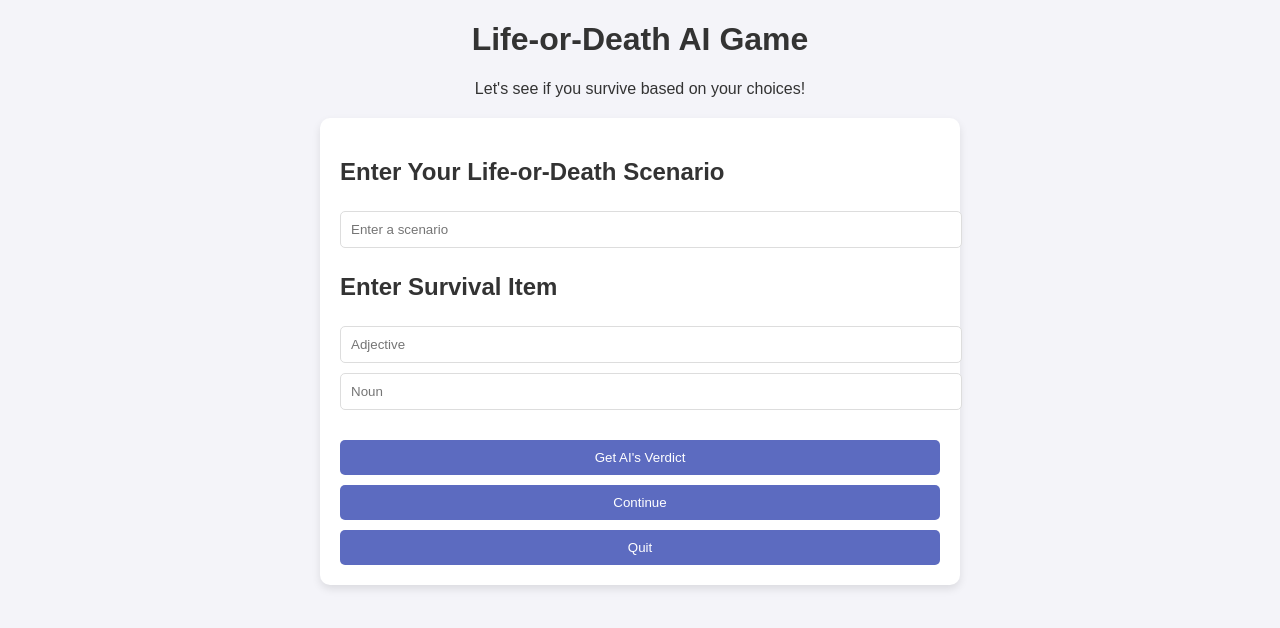
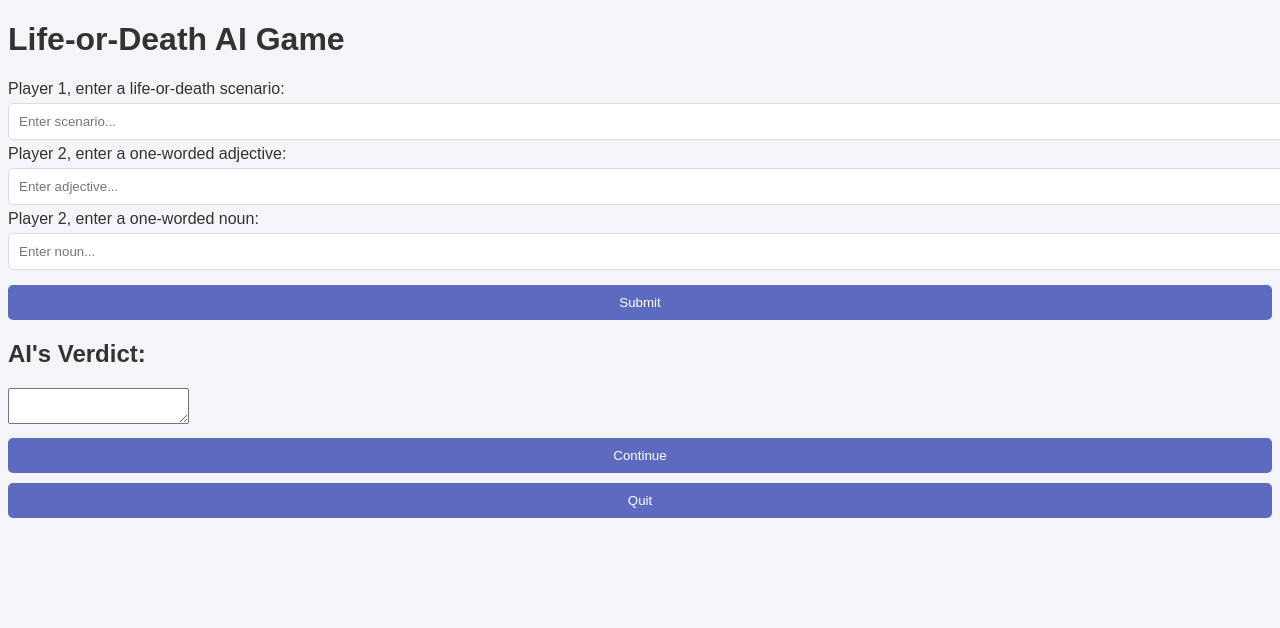
Before and after one commit to AKinThreads/AKinThreads.github.io, a plain HTML site: page LOD/life-or-death-game.html in a window 1280 px wide. Both pictures are taken after a click on the button "Continue". Drawn offline with Linux system fonts and the light colour scheme.

Commit message:
ai blank

```diff
--- a/LOD/life-or-death-game.html
+++ b/LOD/life-or-death-game.html
@@ -7,35 +7,24 @@
     <link rel="stylesheet" href="styles.css">
 </head>
 <body>
-  <header>
     <h1>Life-or-Death AI Game</h1>
-    <p>Let's see if you survive based on your choices!</p>
-  </header>
 
-  <section id="game">
-    <div id="scenario-section">
-      <h2>Enter Your Life-or-Death Scenario</h2>
-      <input type="text" id="scenario" placeholder="Enter a scenario" required>
-    </div>
+    <label for="scenario">Player 1, enter a life-or-death scenario:</label>
+    <input type="text" id="scenario" placeholder="Enter scenario...">
 
-    <div id="item-section">
-      <h2>Enter Survival Item</h2>
-      <input type="text" id="adjective" placeholder="Adjective" required>
-      <input type="text" id="noun" placeholder="Noun" required>
-    </div>
+    <label for="adjective">Player 2, enter a one-worded adjective:</label>
+    <input type="text" id="adjective" placeholder="Enter adjective...">
 
-    <button id="submit-btn">Get AI's Verdict</button>
+    <label for="noun">Player 2, enter a one-worded noun:</label>
+    <input type="text" id="noun" placeholder="Enter noun...">
 
-    <div id="ai-response" style="display: none;">
-      <h3>AI's Verdict:</h3>
-      <p id="response-text"></p>
-    </div>
+    <button id="submit-btn">Submit</button>
 
-    <div id="continue-section">
+    <h2>AI's Verdict:</h2>
+    <textarea id="response-text" readonly></textarea>  <!-- AI Response Text Area -->
+
     <button id="continue-btn">Continue</button>
     <button id="quit-btn">Quit</button>
-    </div>
-  </section>
 
     <script src="script.js"></script>
 </body>
--- a/LOD/script.js
+++ b/LOD/script.js
@@ -2,8 +2,7 @@ document.getElementById('submit-btn').addEventListener('click', async function()
   const scenario = document.getElementById('scenario').value;
   const adjective = document.getElementById('adjective').value;
   const noun = document.getElementById('noun').value;
-  const responseDiv = document.getElementById('ai-response');
-  const responseText = document.getElementById('response-text');
+  const responseTextArea = document.getElementById('response-text');  // Selects the textarea
 
   // Basic validation
   if (!scenario || !adjective || !noun) {
@@ -14,10 +13,8 @@ document.getElementById('submit-btn').addEventListener('click', async function()
   const prompt = `Scenario: ${scenario}\nSurvival item: ${adjective} ${noun}.\nDetermine if the person survives in a single small sentence.`;
 
   try {
-      // Debugging: Log before sending request
       console.log("Sending request to backend with prompt:", prompt);
 
-      // Call the backend to get AI's response
       const response = await fetch('/get-openai-response', {
           method: 'POST',
           headers: {
@@ -28,32 +25,27 @@ document.getElementById('submit-btn').addEventListener('click', async function()
 
       const data = await response.json();
 
-      // Debugging: Log the response
       console.log("Received response from AI:", data);
 
-      // Check if AI response exists
       if (data.ai_response) {
-          responseText.innerText = data.ai_response;
-          responseDiv.style.display = 'block';  // Show the AI response section
+          responseTextArea.value = data.ai_response;  // Updates the text area
       } else {
-          responseText.innerText = "No response from AI.";
-          responseDiv.style.display = 'block';
+          responseTextArea.value = "No response from AI.";
       }
 
   } catch (error) {
       console.error('Error fetching AI response:', error);
-      responseText.innerText = "Error fetching response. Please try again.";
-      responseDiv.style.display = 'block';
+      responseTextArea.value = "Error fetching response. Please try again.";
   }
 });
 
 document.getElementById('continue-btn').addEventListener('click', function() {
-  document.getElementById('ai-response').style.display = 'none';
   document.getElementById('scenario').value = '';
   document.getElementById('adjective').value = '';
   document.getElementById('noun').value = '';
+  document.getElementById('response-text').value = ''; // Clear response
 });
 
 document.getElementById('quit-btn').addEventListener('click', function() {
-  window.location.href = '/';  // Go back to the home page
+  window.location.href = '/';  // Go back to home page
 });
```
Lines whose indentation alone changed are shown as unchanged.
